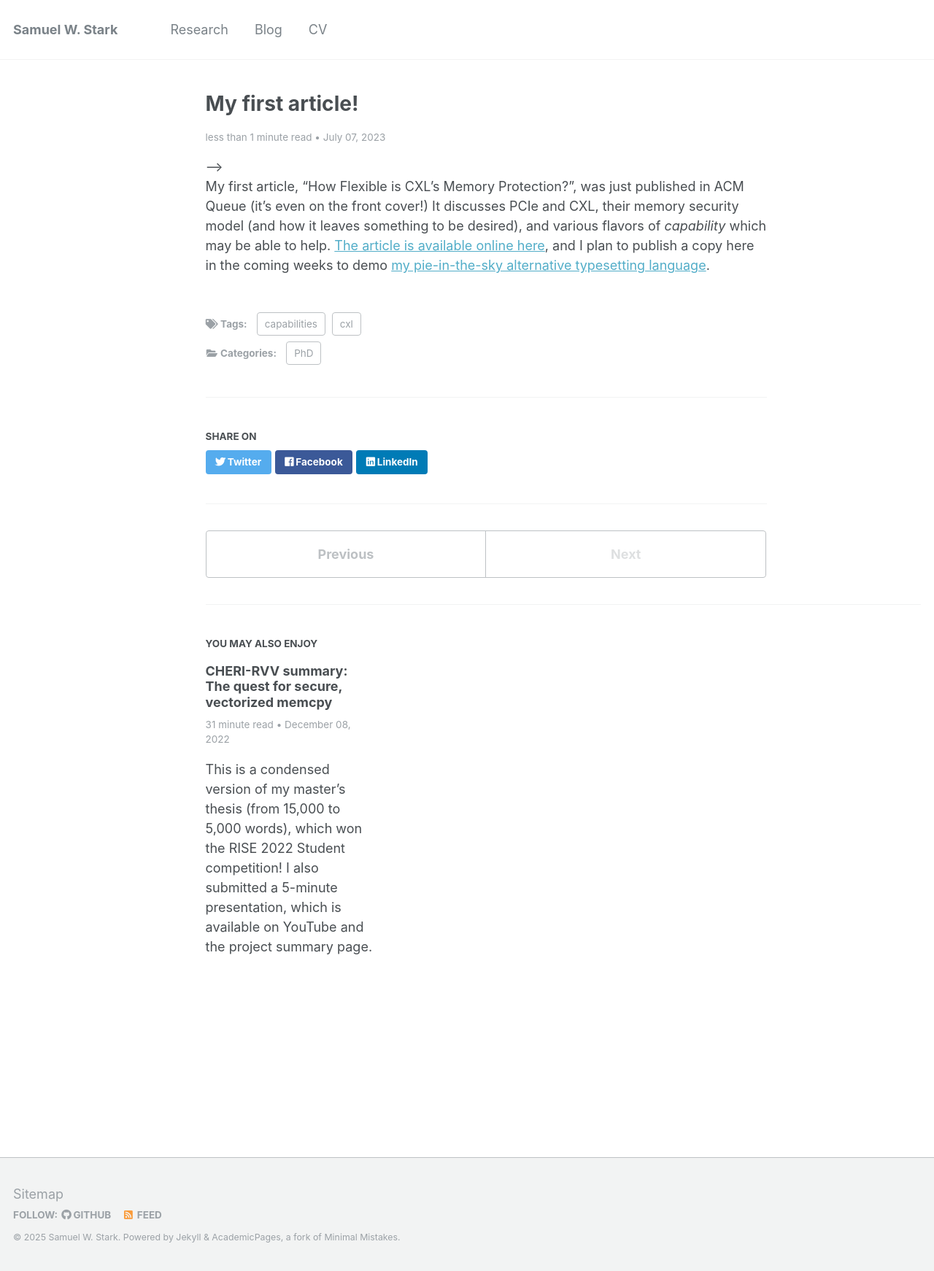
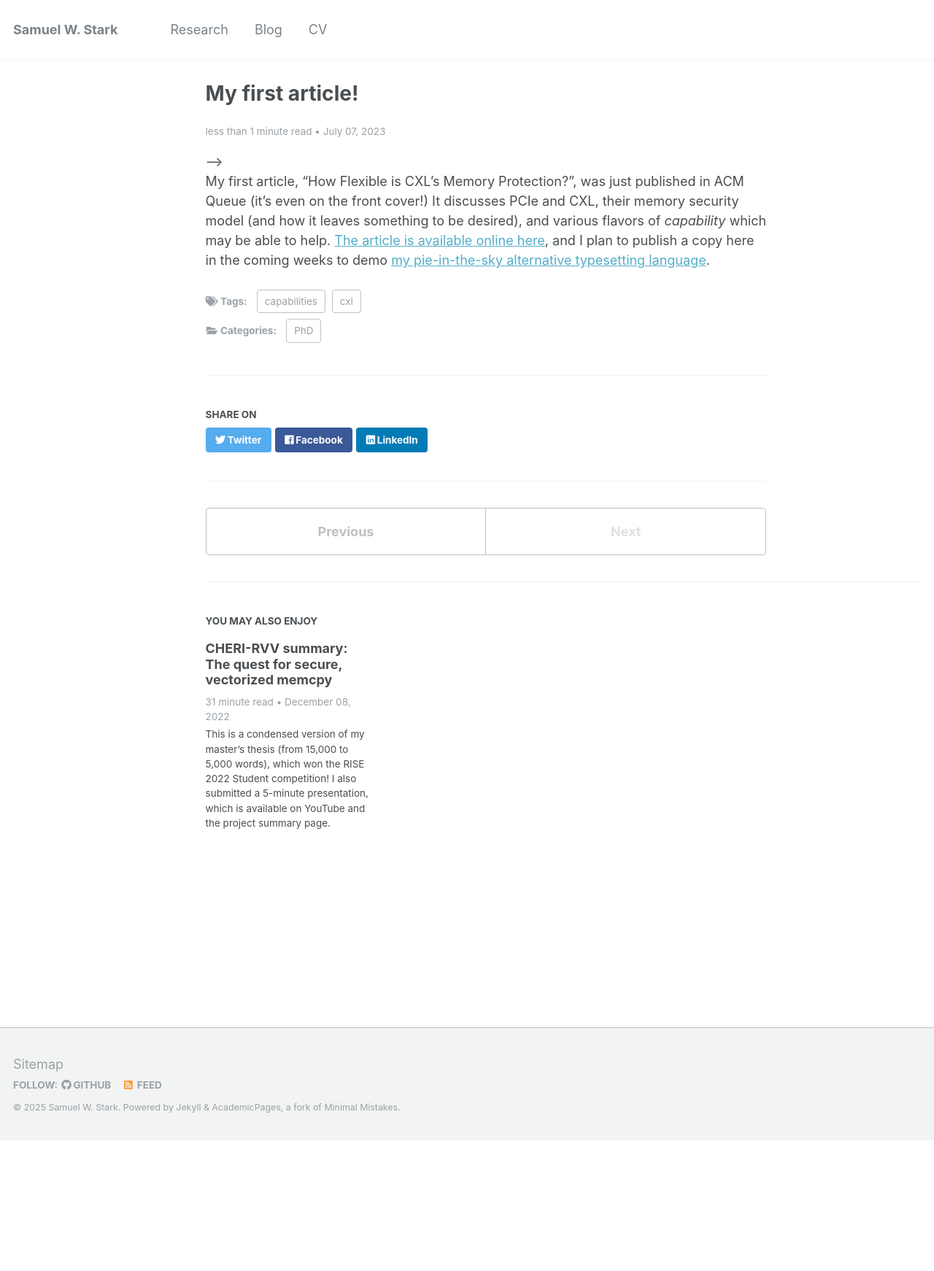
Before and after one commit to theturboturnip/theturboturnip.github.io, a Jekyll site: the page built from _posts/2023-07-07-my-first-article.md, in a window 1280 px wide. Shown: the whole page at 73% size. Built offline with Jekyll 4.4.1, drawn with Linux system fonts in a browser that asks for light colours; a script bundle is joined from its source files by our own code; library files that are not in the unit come from our copies; after the commit the page ends 1563 px from its top, so only the background shows below that.

Commit message:
Improve CSS

```diff
--- a/_includes/archive-single.html
+++ b/_includes/archive-single.html
@@ -46,11 +46,11 @@
       </div>
     {% endif %}
 
-    {% if post.read_time or post.date %}
+    {% if post.read_time or (post.date and post.collection != 'teaching' and post.collection != 'publications') %}
       <p class="page__meta">
         {% if post.read_time %}{% include read-time.html %}{% endif %}
-        {% if post.read_time and post.date %} • {% endif %}
-        {% if post.date %}<time datetime="{{ post.date | date_to_xmlschema }}">{{ post.date | default: "1900-01-01" | date: "%B %d, %Y" }}</time>{% endif %}
+        {% if post.read_time and (post.date and post.collection != 'teaching' and post.collection != 'publications') %} • {% endif %}
+        {% if (post.date and post.collection != 'teaching' and post.collection != 'publications') %}<time datetime="{{ post.date | date_to_xmlschema }}">{{ post.date | default: "1900-01-01" | date: "%B %d, %Y" }}</time>{% endif %}
       </p>
     {% endif %}
 
@@ -65,9 +65,11 @@
         {% endif %}
 
     {% if post.excerpt and site.read_more != 'enabled' %}
-    <p class="archive__item-excerpt" itemprop="description">{{ post.excerpt | markdownify }}</p>
+    <p class="archive__item-excerpt" itemprop="description" hello>
+      {{ post.excerpt | markdownify | remove: '<p>' | remove: '</p>' }}
+    </p>
     {% elsif post.excerpt and site.read_more == 'enabled' %}
-    <p class="archive__item-excerpt" itemprop="description"><p>{{ post.excerpt | markdownify | remove: '<p>' | remove: '</p>' }}<strong><a href="{{ base_path }}{{ post.url }}" rel="permalink"> Read more</a></strong></p></p>
+    <p class="archive__item-excerpt" itemprop="description">{{ post.excerpt | markdownify | remove: '<p>' | remove: '</p>' }}<strong><a href="{{ base_path }}{{ post.url }}" rel="permalink"> Read more</a></strong></p>
     {% endif %}
 
     <!-- {% if post.citation and post.paperurl %}
--- a/_sass/_archive.scss
+++ b/_sass/_archive.scss
@@ -60,7 +60,7 @@
 
 .archive__item-excerpt {
   margin-top: 0;
-  font-size: $type-size-6;
+  // font-size: $type-size-6;
 
   & + p {
     text-indent: 0;
--- a/_sass/_page.scss
+++ b/_sass/_page.scss
@@ -31,18 +31,19 @@
     .page__meta,
     .page__share {
       @include full();
+      float: unset; // IDK why something here sets float: left, but it makes it worse
     }
   }
 }
 
 .page__title {
   margin: unset;
-  margin: 1em 0 1em;
+  margin: 0.5em 0 1em;
   line-height: 1;
 
-  & + .page__meta {
-    margin-top: -0.5em;
-  }
+  // & + .page__meta {
+  //   margin-top: -0.5em;
+  // }
 }
 
 .page__lead {
```
